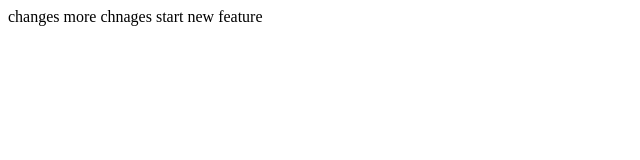
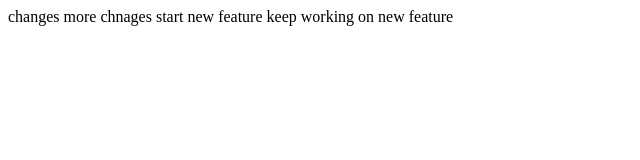
Before and after one commit to javadkhosravi7/lecture1, a plain HTML site: page index.html in a window 1280 px wide. Shown: the whole page, without its empty margins (0-640 px from the left). Drawn offline with Linux system fonts and the light colour scheme.

Commit message:
keep working on new feature Added

```diff
--- a/index.html
+++ b/index.html
@@ -7,5 +7,6 @@
         changes
         more chnages
         start new feature
+        keep working on new feature
     </body>
 </html>
```
